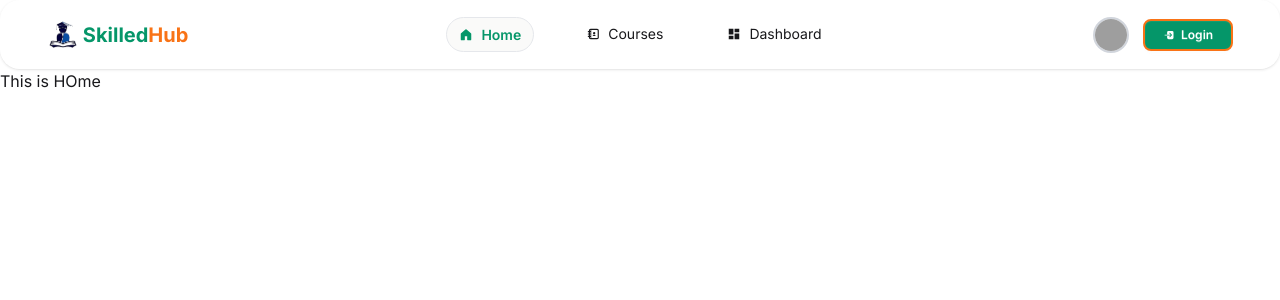
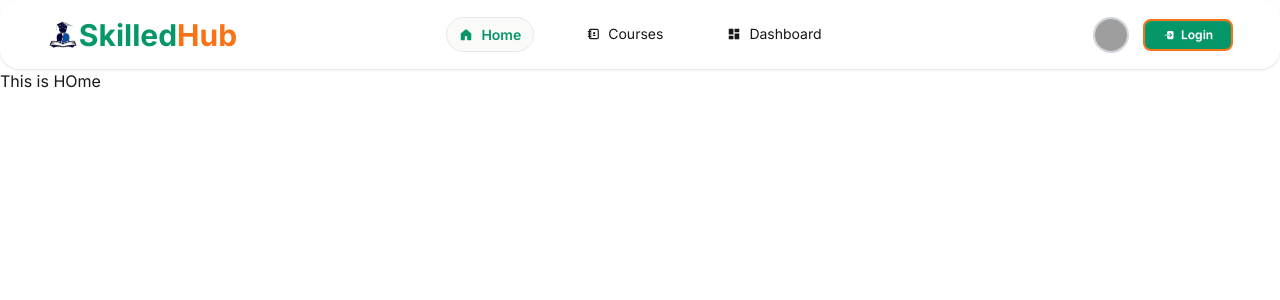
Before and after one commit to injamul007/b12-a10-online-learning-platform-client, a React (Vite) app: page / in a window 1280 px wide. Shown: the top 300 px of the page. Built offline with nearby package versions, Linux system fonts and the light colour scheme; grey boxes are pictures that could not be loaded.

Commit message:
update navbar logo and colors

```diff
--- a/src/components/Navbar/Navbar.jsx
+++ b/src/components/Navbar/Navbar.jsx
@@ -7,7 +7,7 @@ import { FaUser } from "react-icons/fa6";
 import { TiContacts } from "react-icons/ti";
 import { MdDashboard } from "react-icons/md";
 import MyContainer from "../MyContainer/MyContainer";
-import navLogo from "../../assets/website_logo.png"
+import navLogo from "../../assets/website_logo.png";
 
 const Navbar = () => {
   const links = (
@@ -65,11 +65,18 @@ const Navbar = () => {
               </ul>
             </div>
             <Link
-              to={"/"}
-              className="flex items-center gap-1 text-xl font-bold text-[#059669]"
+              to="/"
+              className="flex items-center gap-1 font-extrabold text-2xl sm:text-3xl group select-none"
             >
-            <img className="w-8" src={navLogo} alt="navLogo" />
-            <p className="text-[#059669]">Skilled<span className="text-[#F97316]">Hub</span></p>
+              <p className="text-[#059669] group-hover:text-[#0EA5A4] transition-colors duration-300 flex items-center">
+                <img className="w-8" src={navLogo} alt="navLogo" />
+                Skilled
+                <span className="text-[#F97316] relative transition-all duration-300 group-hover:scale-110">
+                  Hub
+                  {/* subtle glowing underline */}
+                  <span className="absolute left-0 bottom-0 w-full h-[3px] bg-[#F97316] opacity-0 group-hover:opacity-100 rounded-full transition-opacity duration-300"></span>
+                </span>
+              </p>
             </Link>
           </div>
           <div className="navbar-center hidden md:flex">
```
